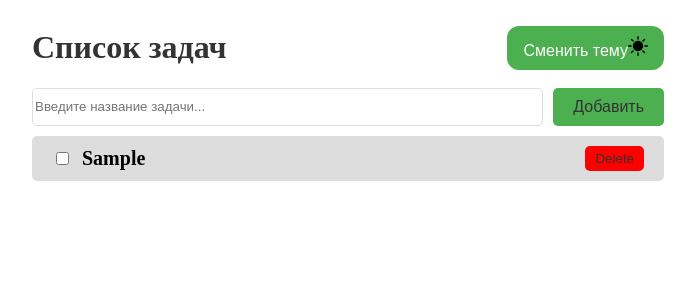
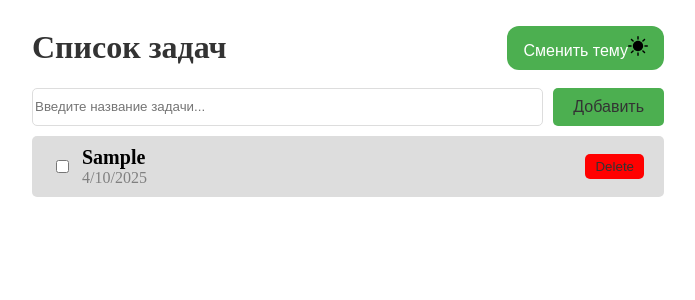
Before and after one commit to daniyar104/Practical_Task, a Next.js app: page / in a window 1280 px wide. Both pictures are taken after typing "Sample" into the empty fields and a click on the button "Добавить". Shown: the top 300 px of the page, without its empty margins (292-987 px from the left). Built offline with nearby package versions, Linux system fonts and the light colour scheme.

Commit message:
(add): Add create task date

```diff
--- a/src/app/App.css
+++ b/src/app/App.css
@@ -12,6 +12,7 @@
     --input-focus: #4caf50;
     --btn-bg: #4caf50;
     --btn-hover: #45a049;
+    --data-text: gray;
 }
 
 .dark {
@@ -24,4 +25,5 @@
     --input-focus: #81c784;
     --btn-bg: #388e3c;
     --btn-hover: #2e7d32;
+    --data-text: lightgray;
 }
--- a/src/components/Todo.tsx
+++ b/src/components/Todo.tsx
@@ -8,6 +8,7 @@ interface ITodo {
     id: number;
     name: string;
     completed: boolean;
+    created_at: string;
 }
 
 const Todo: React.FC = () => {
@@ -39,7 +40,8 @@ const Todo: React.FC = () => {
         const newTodo: ITodo = {
             id: Date.now(),
             name: newTask,
-            completed: false
+            completed: false,
+            created_at: new Date().toISOString(),
         }
 
         setTodo([...todos, newTodo])
@@ -81,13 +83,18 @@ const Todo: React.FC = () => {
                         :
                         todos.map(todo => (
                             <div key={todo.id} className={styles.todoItems}>
-                                <div>
+                                <div className={styles.todoComponent}>
                                     <input
                                         checked={todo.completed}
                                         type="checkbox"
                                         onChange={() => toggleTaskCompletion(todo.id)}
                                     />
-                                    <span className={todo.completed ? styles.completed : styles.todoName}>{todo.name}</span>
+                                    <div className={styles.content}>
+                                        <div className={todo.completed ? styles.completed : styles.todoName}>{todo.name}</div>
+                                        <div className={styles.date}>
+                                            {new Date(todo.created_at).toLocaleDateString()}
+                                        </div>
+                                    </div>
                                 </div>
                                 <button className={styles.deleteButton} onClick={() => deleteTask(todo.id)}>Delete</button>
                             </div>
--- a/src/components/todo.module.css
+++ b/src/components/todo.module.css
@@ -23,7 +23,9 @@
     margin-right: 10px;
 }
 
-
+.todoComponent{
+    display: flex;
+}
 .addButton{
     background: var(--btn-bg);
     color: var(--text-color);
@@ -50,6 +52,10 @@
     font-size: 20px;
     margin: 0 10px;
 }
+.date{
+    margin: 0 10px;
+    color: var(--data-text);
+}
 .deleteButton{
     border: none;
     background-color: red;
```
